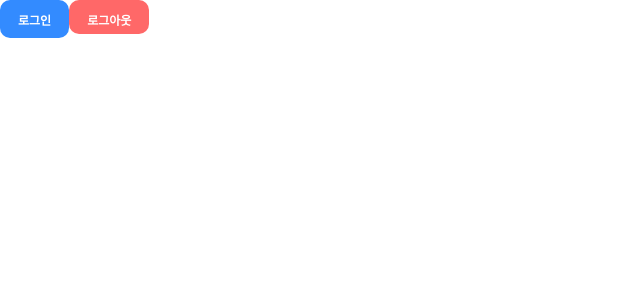
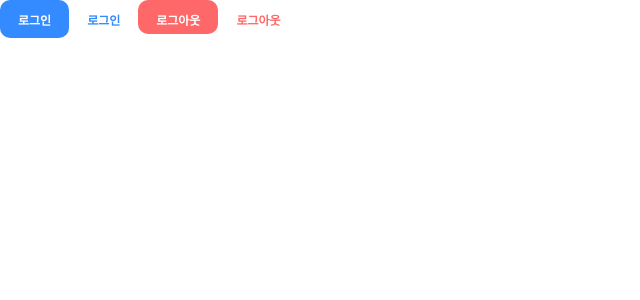
Before and after one commit to lee-sihun/DevMate, a React (Create React App) app: page /sihun in a window 1280 px wide. Shown: the top 300 px of the page, without its empty margins (0-640 px from the left). Built offline with nearby package versions, Linux system fonts and the light colour scheme.

Commit message:
feat: Button 컴포넌트 색상 반전 추가

```diff
--- a/src/components/common/Button/Button.styled.tsx
+++ b/src/components/common/Button/Button.styled.tsx
@@ -3,7 +3,22 @@ import styled, { css } from 'styled-components';
 interface BtnProps {
   color: string;
   height: string;
+  reverse: boolean;
 }
+
+const colorStyles = css<BtnProps>`
+  ${({ reverse, color }) => {
+    return reverse
+      ? css`
+          color: ${color};
+          background-color: white;
+        `
+      : css`
+          color: white;
+          background-color: ${color};
+        `;
+  }}
+`;
 
 export const Btn = styled.button<BtnProps>`
   border: 0px;
@@ -11,11 +26,6 @@ export const Btn = styled.button<BtnProps>`
   font-weight: bold;
   font-size: 12px;
   padding: 11px 18px;
-  color: white;
-  background-color: ${({ color }) => color};
-  ${({ height }) => {
-    return css`
-      height: ${height};
-    `;
-  }}
+  height: ${({ height }) => height};
+  ${colorStyles}
 `;
--- a/src/components/common/Button/Button.tsx
+++ b/src/components/common/Button/Button.tsx
@@ -5,11 +5,12 @@ type ButtonProps = {
   children: React.ReactNode;
   color: string;
   height: string;
+  reverse?: boolean; // '?'를 추가하여 선택적 프롭으로 설정
 };
 
-const Button = ({ children, color, height }: ButtonProps) => {
+const Button = ({ children, color, height, reverse = false }: ButtonProps) => {
   return (
-    <Btn color={color} height={height}>
+    <Btn color={color} height={height} reverse={reverse}>
       {children}
     </Btn>
   );
--- a/src/pages/Sihun.tsx
+++ b/src/pages/Sihun.tsx
@@ -7,7 +7,13 @@ const Sihun = () => {
       <Button color="var(--success)" height="38px">
         로그인
       </Button>
+      <Button color="var(--success)" height="38px" reverse>
+        로그인
+      </Button>
       <Button color="var(--error)" height="34px">
+        로그아웃
+      </Button>
+      <Button color="var(--error)" height="34px" reverse>
         로그아웃
       </Button>
     </>
```
